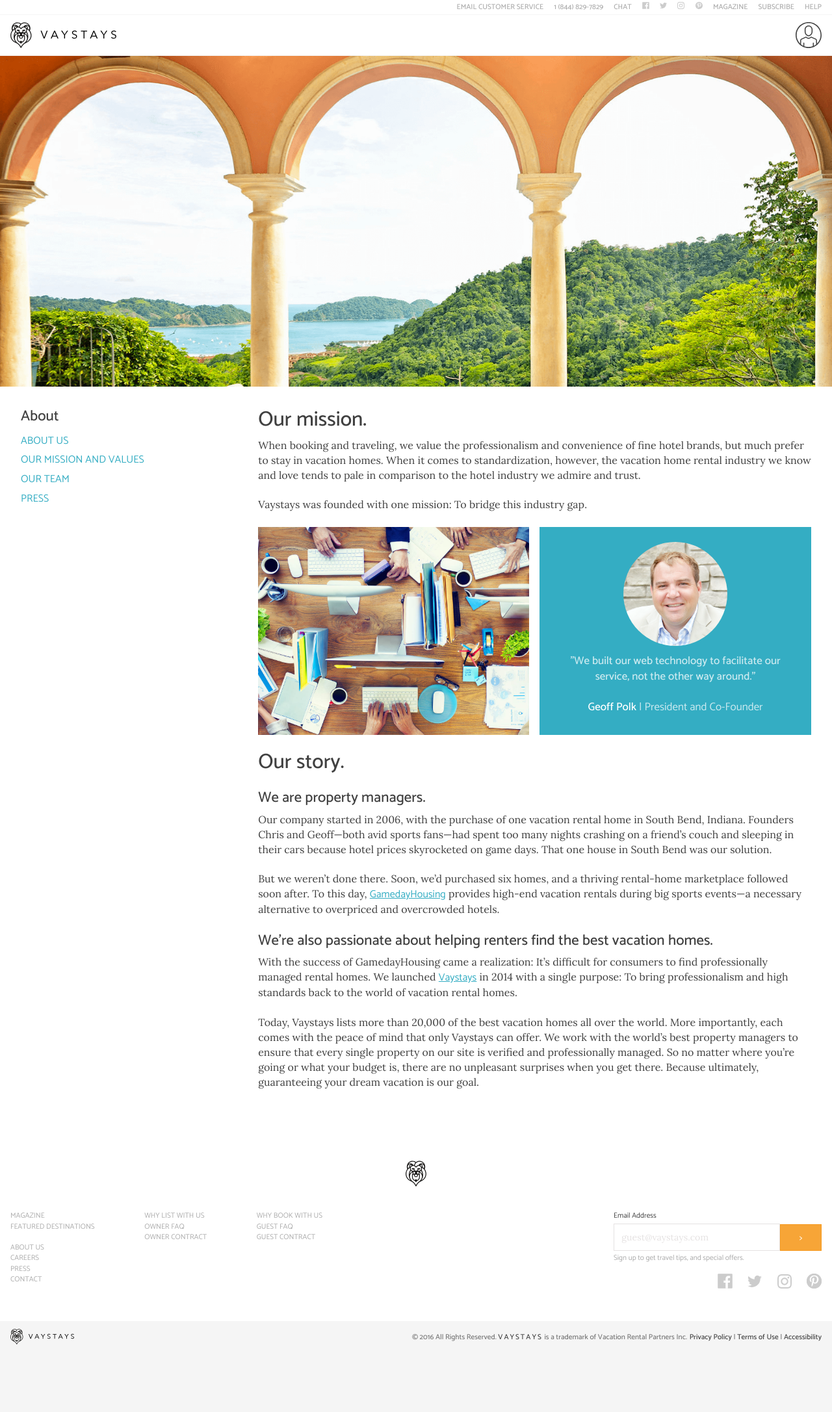
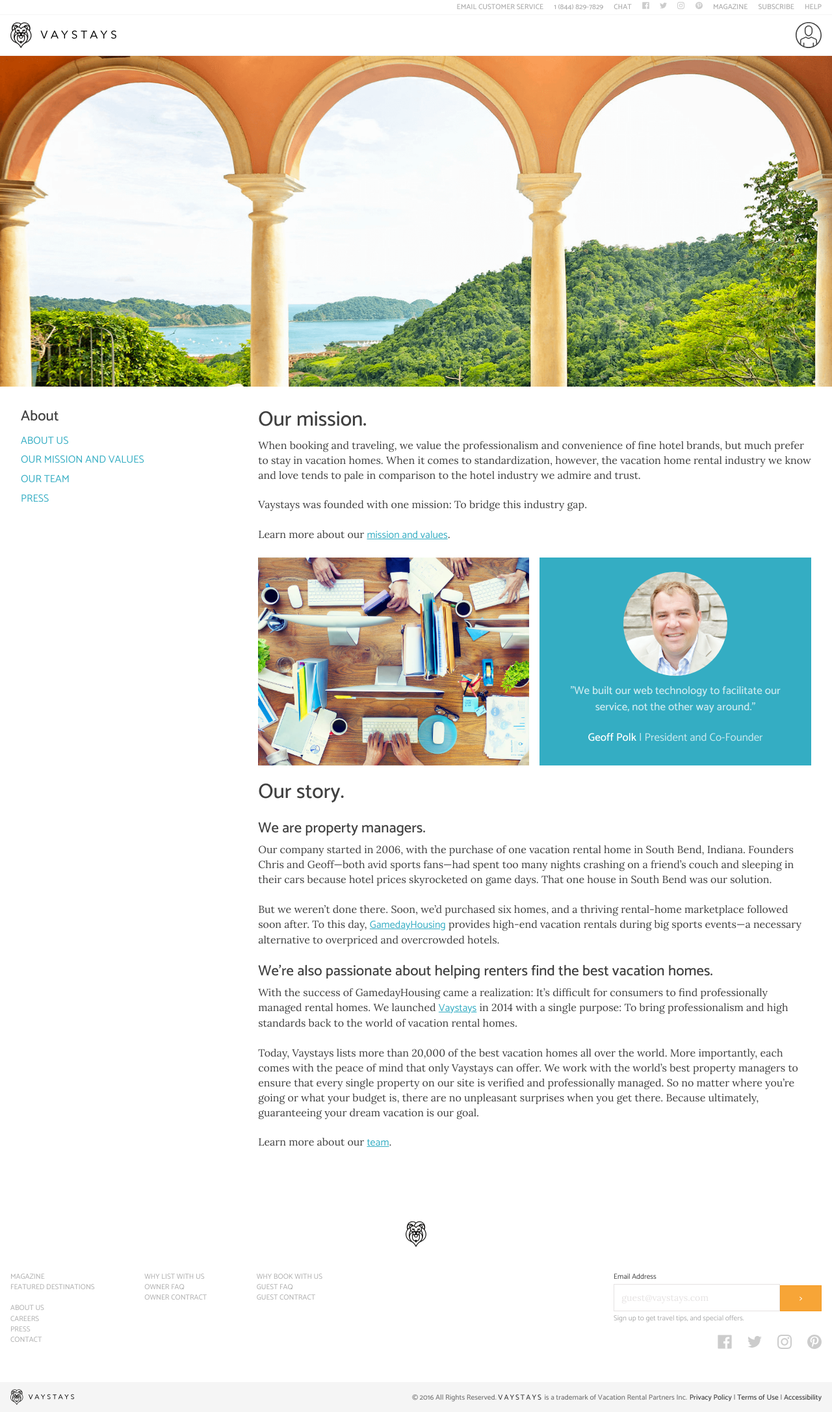
Before and after one commit to vaystays/vaystays-static, a Jekyll site: the page built from about/index.md, in a window 1280 px wide. Shown: the whole page at 65% size. Built offline with Jekyll 4.4.1, drawn with Linux system fonts in a browser that asks for light colours; a script that is not in the unit is left out; comment, search, counter and statistics services are not loaded; before the commit the page ends 2080 px from its top, so only the background shows below that.

Commit message:
Links from about

```diff
--- a/_sass/_base.scss
+++ b/_sass/_base.scss
@@ -3,7 +3,6 @@
 }
 body {
   background: $color-white;
-  font-family: $text-serif;
   line-height: 1.44;
 }
 
--- a/about/index.md
+++ b/about/index.md
@@ -9,6 +9,8 @@
 When booking and traveling, we value the professionalism and convenience of fine hotel brands, but much prefer to stay in vacation homes. When it comes to standardization, however, the vacation home rental industry we know and love tends to pale in comparison to the hotel industry we admire and trust.
 
 Vaystays was founded with one mission: To bridge this industry gap.
+
+Learn more about our [mission and values](https://about.vaystays.com/mission-and-values).
 
 {% include quote.html %}
 
@@ -25,3 +27,5 @@
 With the success of GamedayHousing came a realization: It’s difficult for consumers to find professionally managed rental homes. We launched [Vaystays](https://www.vaystays.com/) in 2014 with a single purpose: To bring professionalism and high standards back to the world of vacation rental homes.
 
 Today, Vaystays lists more than 20,000 of the best vacation homes all over the world. More importantly, each comes with the peace of mind that only Vaystays can offer. We work with the world’s best property managers to ensure that every single property on our site is verified and professionally managed. So no matter where you’re going or what your budget is, there are no unpleasant surprises when you get there. Because ultimately, guaranteeing your dream vacation is our goal.
+
+Learn more about our [team](https://about.vaystays.com/team).
```
